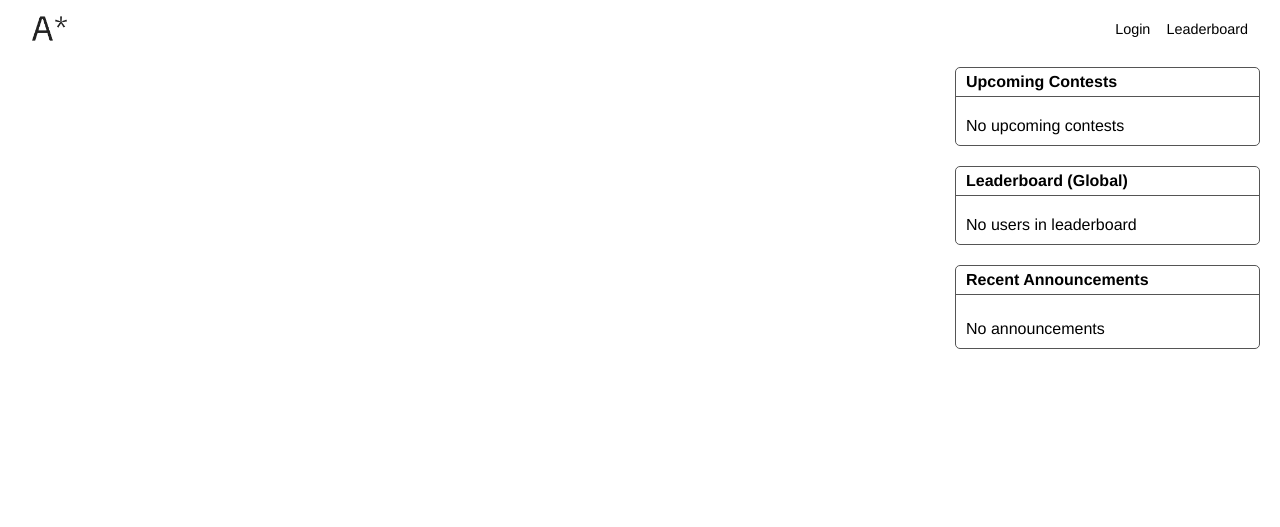
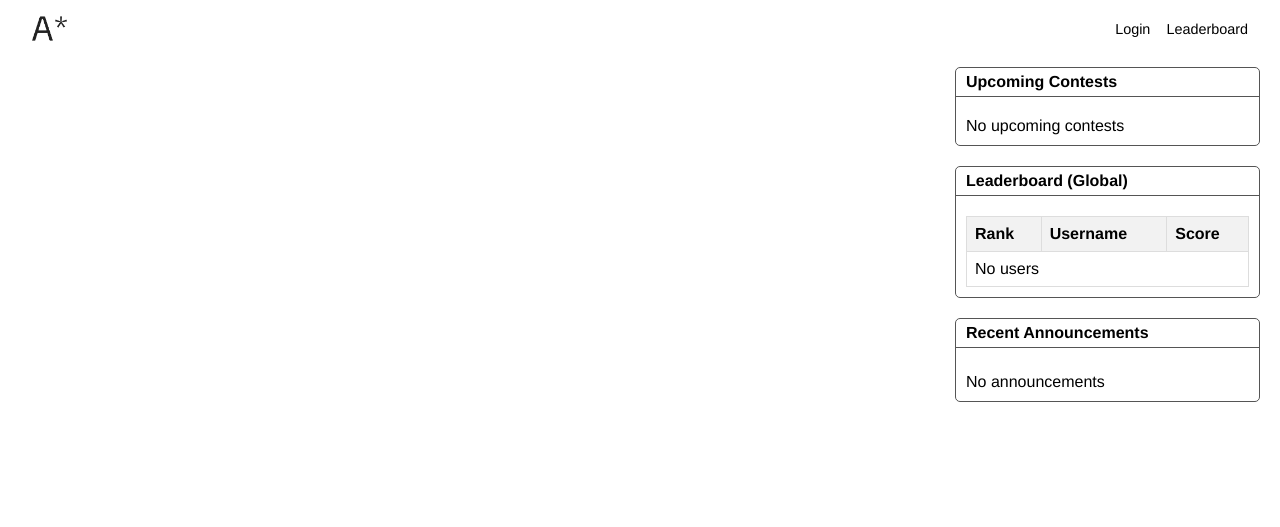
Before and after one commit to Om-Mishra7/A-Star, a Flask app: page / in a window 1280 px wide. Shown: the top 527 px of the page. Run offline with Flask 3, Linux system fonts and the light colour scheme; data that the repository does not hold is empty; some libraries are stand-ins or nearby versions.

Commit message:
Refactor get_submission function to calculate global leaderboard

```diff
--- a/backend/app.py
+++ b/backend/app.py
@@ -3,6 +3,7 @@ import uuid
 import requests
 from datetime import datetime
 import base64
+from collections import defaultdict
 import requests
 import redis
 from dotenv import load_dotenv
@@ -89,6 +90,7 @@ def inject_global_vars():
             ).replace(tzinfo=kolkata_tz)
             > datetime.now(tz=kolkata_tz)
         ),
+        global_leaderboard= calculate_global_leaderboard(),
     )
 
 
@@ -111,6 +113,34 @@ def format_date():
             return date.strftime("%B %d, %Y %I:%M %p")
 
     return dict(format_date=format_date)
+
+def calculate_global_leaderboard():
+    # Create a dictionary to store the aggregated scores
+    global_leaderboard = defaultdict(lambda: {"score": 0, "problems_solved": 0})
+
+    # Iterate through all contests
+    for contest in mongodb_client.contests.find({}, {"_id": 0, "contest_end_time": 1, "contest_statistics": 1}):
+        # Convert contest end time to a datetime object
+        contest_end_time = datetime.strptime(contest["contest_end_time"], "%Y-%m-%dT%H:%M").replace(tzinfo=kolkata_tz)
+
+        # Only consider contests that have ended
+        if contest_end_time < datetime.now(tz=kolkata_tz):
+            contest_leaderboard = contest["contest_statistics"]["contest_leaderboard"]
+
+            # Iterate through each user in the contest leaderboard
+            for user_id, user_data in contest_leaderboard.items():
+                global_leaderboard[user_id]["score"] += user_data["score"]
+                global_leaderboard[user_id]["problems_solved"] += sum(
+                    1 for problem in user_data["problems"]
+                    if user_data["problems"][problem]["has_accepted_submission"]
+                )
+
+    # Convert the global leaderboard to a sorted list by score
+    for user_id in global_leaderboard:
+        global_leaderboard[user_id]["profile"] = mongodb_client.users.find_one({"user_account.user_id": user_id}, {"_id": 0, "user_profile": 1})
+    sorted_global_leaderboard = sorted(global_leaderboard.items(), key=lambda x: x[1]["score"], reverse=True)
+
+    return sorted_global_leaderboard
 
 
 def calculate_score(user_id, contest_id):
@@ -323,6 +353,29 @@ def add_competition_submission(submission_id):
 def homepage():
     return render_template("home.html")
 
+@app.route("/platform-information", methods=["GET"])
+def platform_information():
+    return jsonify(
+        {
+            "response_code": 200,
+            "data": {
+                "platform_name": "A*",
+                "platform_version": "1.0.0",
+                "platform_statistic": {
+                    "total_users": mongodb_client.users.count_documents({}),
+                    "total_problems": mongodb_client.problems.count_documents({}),
+                    "total_contests": mongodb_client.contests.count_documents({}),
+                    "total_submissions": mongodb_client.submissions.count_documents({}),
+                },
+                "platform_devlopers": [
+                    {
+                        "name": "Om Mishra",
+                        "email": "hello@om-mishra.com",
+                    }]
+            },
+            "identifier": str(uuid.uuid4()),
+        }
+    )
 
 @app.route("/login", methods=["GET"])
 def login():
--- a/backend/templates/private/sidebar.html
+++ b/backend/templates/private/sidebar.html
@@ -12,11 +12,34 @@
   <div class="home_sidebar_item">
     <p class="home_sidebar_title">Leaderboard (Global)</p>
     <div class="home_sidebar_body">
-      {% for user in leaderboard %}
-      <p>{{ user.username }} - {{ user.points }}</p>
+      <table>
+        <thead>
+          <tr>
+          <th>Rank</th>
+          <th>Username</th>
+          <th>Score</th>
+          </tr>
+        </thead>
+        <tbody>
+          </tbody>
+      {% for user in global_leaderboard %}
+      <tr>
+        <td>{{ loop.index }}</td>
+        <td style="display: flex; align-items: center;">
+          <img
+            src="{{ user[1].profile.user_profile.avatar_url if user[1].profile and user[1].profile.user_profile else 'default_avatar_url' }}"
+            alt="avatar" class="avatar" style="width: 20px; height: 20px; border-radius: 10px; margin-right: 5px;">
+          {{ user[1].profile.user_profile.display_name if user[1].profile and user[1].profile.user_profile else 'Anonymous' }}
+        </td>
+        <td>{{ user[1]["score"] }}</td>
+      </tr>
       {% else %}
-      <p>No users in leaderboard</p>
+      <tr>
+        <td colspan="3">No users</td>
+      </tr>
       {% endfor %}
+      </tbody>
+      </table>
     </div>
   </div>
   <div class="home_sidebar_item">
```
